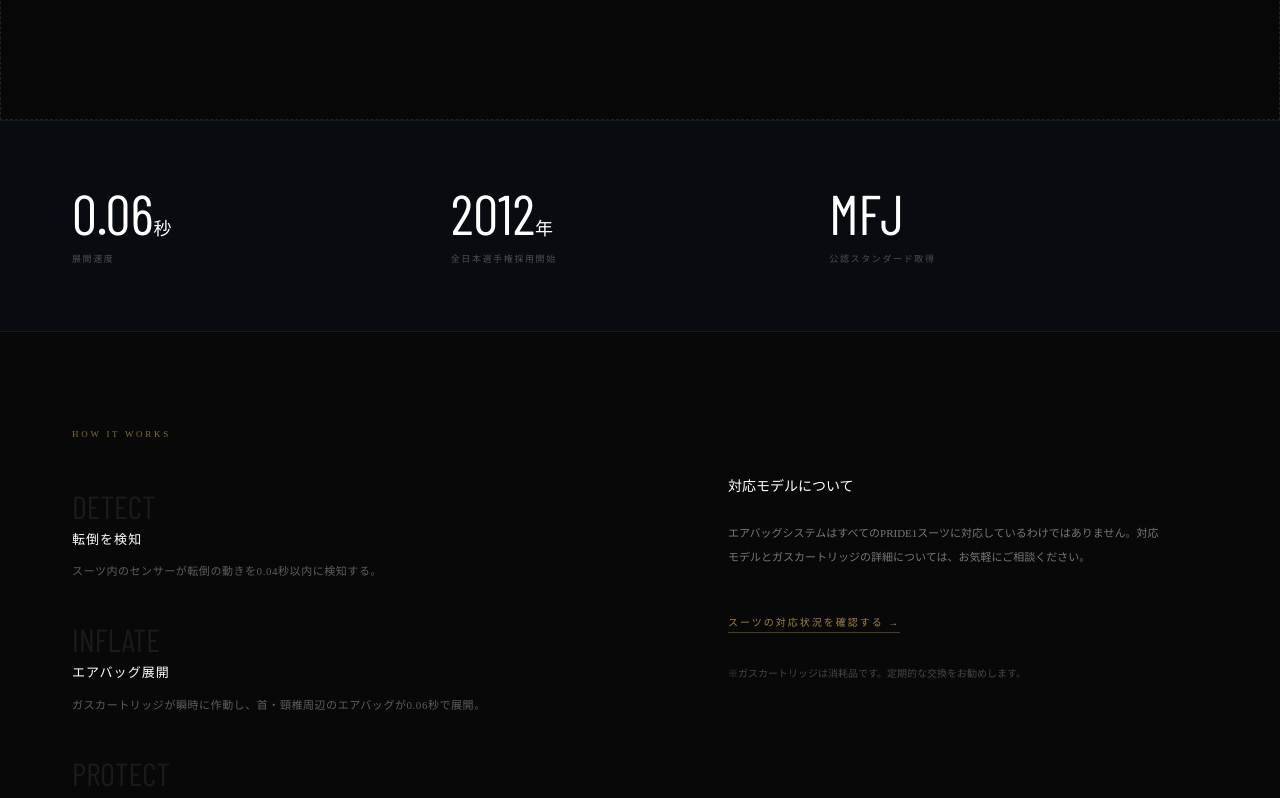
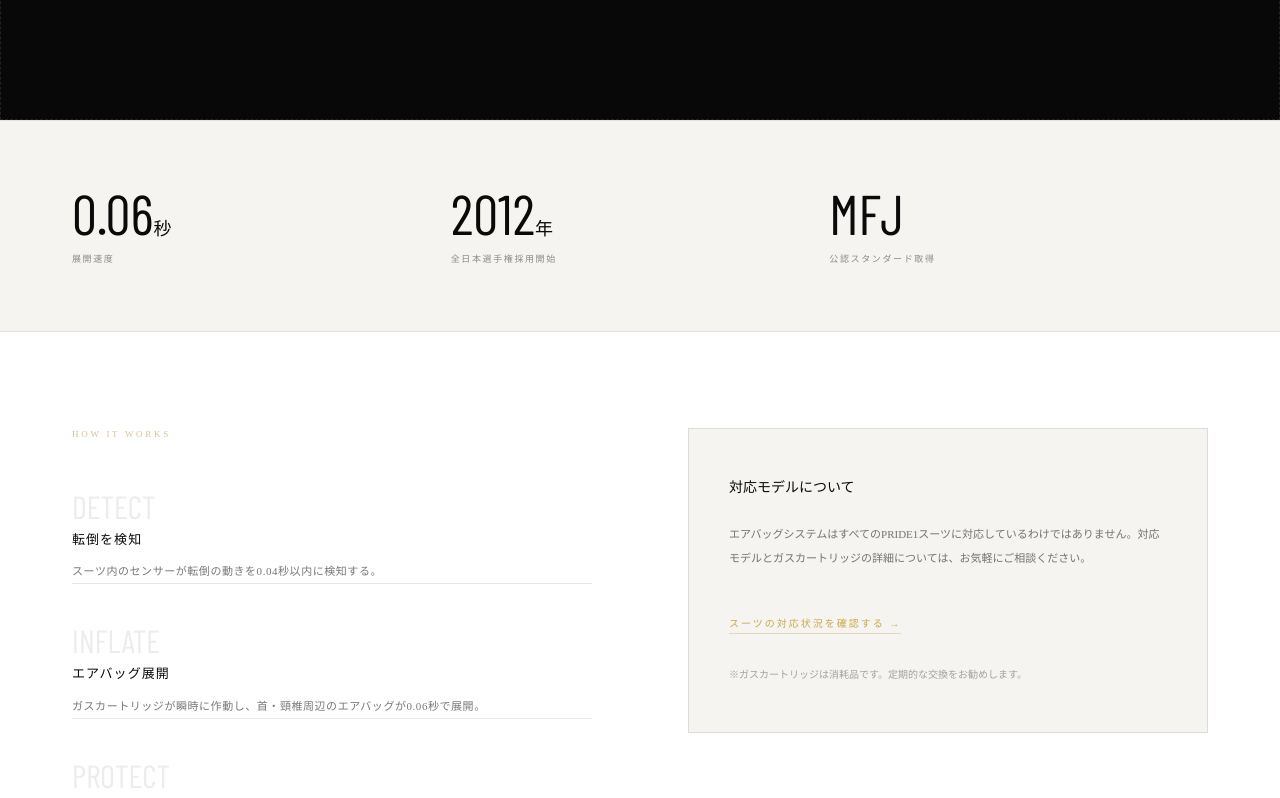
Before and after one commit to katopride1/pride1-website, a Next.js app: page /airbag in a window 1280 px wide. Shown: the part 620-1418 px from the top of the page. Built offline with nearby package versions, Linux system fonts and the light colour scheme; a web font is replaced by a local one.

Commit message:
feat: airbagページ 黒白交互リズム実装

```diff
--- a/app/airbag/page.tsx
+++ b/app/airbag/page.tsx
@@ -97,9 +97,9 @@ export default function AirbagPage() {
       <div
         className="px-6 py-12 md:px-[72px] md:py-16 grid grid-cols-3"
         style={{
-          background: '#080C10',
-          borderTop: '1px solid rgba(255,255,255,0.06)',
-          borderBottom: '1px solid rgba(255,255,255,0.06)',
+          background: '#F5F4F0',
+          borderTop: '1px solid rgba(10,10,10,0.08)',
+          borderBottom: '1px solid rgba(10,10,10,0.08)',
         }}
       >
         {specs.map((spec) => (
@@ -109,7 +109,7 @@ export default function AirbagPage() {
                 fontFamily: 'var(--font-barlow-condensed), sans-serif',
                 fontSize: '56px',
                 fontWeight: 300,
-                color: 'white',
+                color: '#0a0a0a',
                 lineHeight: 1,
                 marginBottom: '10px',
               }}
@@ -123,7 +123,7 @@ export default function AirbagPage() {
               style={{
                 fontSize: '9px',
                 letterSpacing: '0.18em',
-                color: 'rgba(255,255,255,0.28)',
+                color: 'rgba(10,10,10,0.45)',
                 lineHeight: 1.8,
               }}
             >
@@ -136,7 +136,7 @@ export default function AirbagPage() {
       {/* Section 3: How it works */}
       <div
         className="px-6 py-12 md:px-[72px] md:py-24 grid grid-cols-1 md:grid-cols-2 gap-12 md:gap-24"
-        style={{ alignItems: 'start' }}
+        style={{ background: '#FFFFFF', alignItems: 'start' }}
       >
         {/* Left */}
         <div style={{ minWidth: 0 }}>
@@ -144,23 +144,23 @@ export default function AirbagPage() {
             HOW IT WORKS
           </p>
           <div style={{ display: 'flex', flexDirection: 'column', gap: '40px' }}>
-            {steps.map((item) => (
-              <div key={item.step}>
+            {steps.map((item, i) => (
+              <div key={item.step} style={{ borderTop: i === 0 ? undefined : '1px solid rgba(10,10,10,0.10)', paddingTop: i === 0 ? undefined : '40px', marginTop: i === 0 ? undefined : '-40px' }}>
                 <div
                   style={{
                     fontFamily: 'var(--font-barlow-condensed), sans-serif',
                     fontSize: '32px',
-                    color: 'rgba(255,255,255,0.08)',
+                    color: 'rgba(10,10,10,0.08)',
                     lineHeight: 1,
                     marginBottom: '8px',
                   }}
                 >
                   {item.step}
                 </div>
-                <p style={{ fontSize: '13px', fontWeight: 500, color: 'white', letterSpacing: '0.08em', marginBottom: '10px' }}>
+                <p style={{ fontSize: '13px', fontWeight: 500, color: '#0a0a0a', letterSpacing: '0.08em', marginBottom: '10px' }}>
                   {item.title}
                 </p>
-                <p style={{ fontSize: '11px', lineHeight: 2.2, color: 'rgba(255,255,255,0.35)', letterSpacing: '0.05em' }}>
+                <p style={{ fontSize: '11px', lineHeight: 2.2, color: 'rgba(10,10,10,0.55)', letterSpacing: '0.05em' }}>
                   {item.body}
                 </p>
               </div>
@@ -169,11 +169,11 @@ export default function AirbagPage() {
         </div>
 
         {/* Right */}
-        <div style={{ background: '#080808', padding: '48px 40px', minWidth: 0 }}>
-          <h3 style={{ fontSize: '14px', fontWeight: 500, color: 'white', marginBottom: '24px' }}>
+        <div style={{ background: '#F5F4F0', border: '1px solid rgba(10,10,10,0.10)', padding: '48px 40px', minWidth: 0 }}>
+          <h3 style={{ fontSize: '14px', fontWeight: 500, color: '#0a0a0a', marginBottom: '24px' }}>
             対応モデルについて
           </h3>
-          <p style={{ fontSize: '11px', lineHeight: 2.2, color: 'rgba(255,255,255,0.45)', marginBottom: '40px' }}>
+          <p style={{ fontSize: '11px', lineHeight: 2.2, color: 'rgba(10,10,10,0.55)', marginBottom: '40px' }}>
             エアバッグシステムはすべてのPRIDE1スーツに対応しているわけではありません。対応モデルとガスカートリッジの詳細については、お気軽にご相談ください。
           </p>
           <Link
@@ -181,7 +181,7 @@ export default function AirbagPage() {
             style={{
               fontSize: '10px',
               letterSpacing: '0.2em',
-              color: 'rgba(197,160,89,0.8)',
+              color: '#C9A84C',
               borderBottom: '1px solid rgba(197,160,89,0.35)',
               paddingBottom: '4px',
               textDecoration: 'none',
@@ -189,11 +189,14 @@ export default function AirbagPage() {
           >
             スーツの対応状況を確認する →
           </Link>
-          <p style={{ fontSize: '10px', color: 'rgba(255,255,255,0.25)', marginTop: '32px', lineHeight: 1.8 }}>
+          <p style={{ fontSize: '10px', color: 'rgba(10,10,10,0.35)', marginTop: '32px', lineHeight: 1.8 }}>
             ※ガスカートリッジは消耗品です。定期的な交換をお勧めします。
           </p>
         </div>
       </div>
+
+      {/* Divider: white → dark */}
+      <div style={{ height: '1px', background: 'rgba(255,255,255,0.06)' }} />
 
       {/* Section 4: CTA */}
       <div
```
